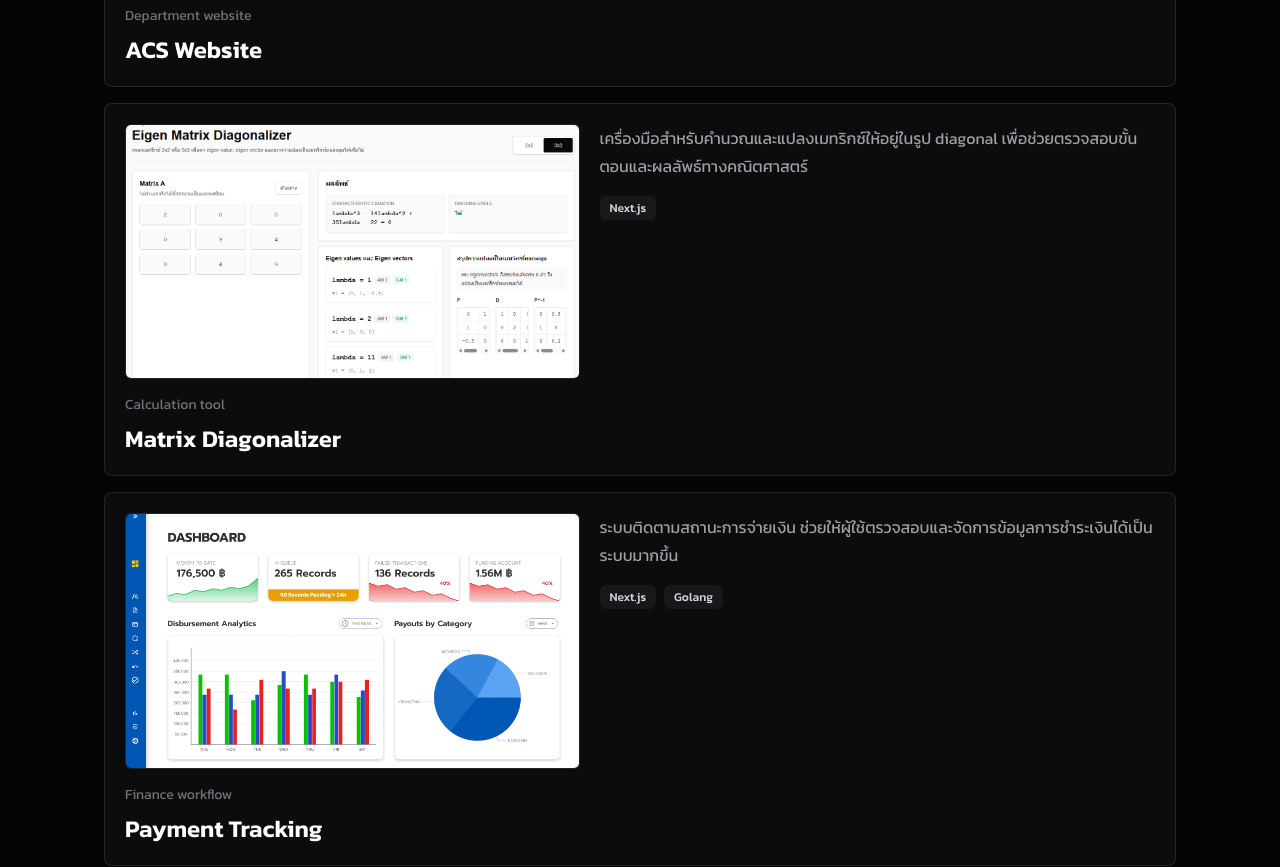
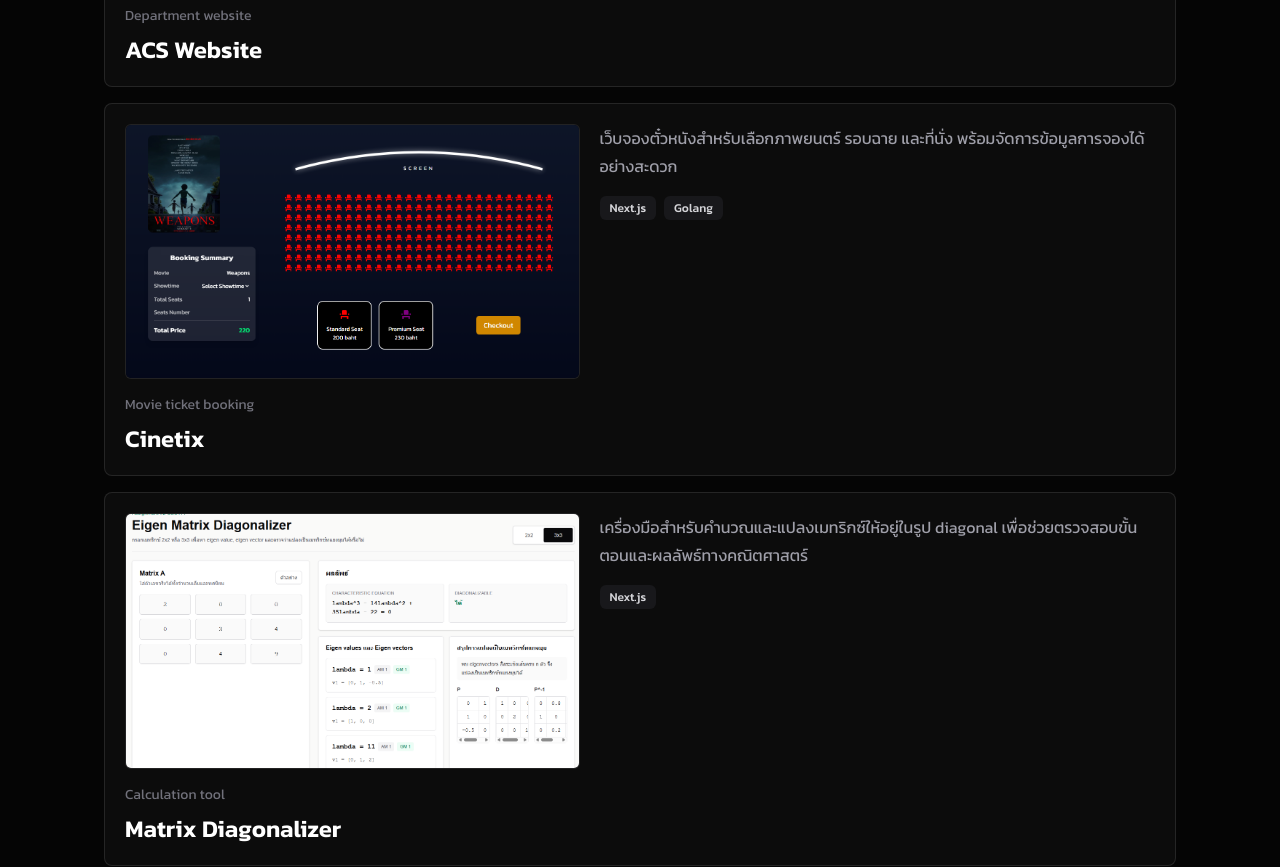
Before and after one commit to vixvify/portfolio-web, a Next.js app: page / in a window 1280 px wide. Shown: the part 1420-2287 px from the top of the page. Built offline with nearby package versions, Linux system fonts and the light colour scheme.

Commit message:
feat: add Cinetix project; include movie ticket booking details and image

```diff
--- a/data/portfolio.ts
+++ b/data/portfolio.ts
@@ -33,6 +33,14 @@ export const projects = [
     description:
       "เว็บไซต์ของสาขาวิทยาการคอมพิวเตอร์ประยุกต์ KMUTT สำหรับสื่อสารข้อมูลของหลักสูตรและกิจกรรมต่างๆ",
     stack: ["Next.js", "Elysia"],
+  },
+  {
+    name: "Cinetix",
+    type: "Movie ticket booking",
+    image: "/ct.png",
+    description:
+      "เว็บจองตั๋วหนังสำหรับเลือกภาพยนตร์ รอบฉาย และที่นั่ง พร้อมจัดการข้อมูลการจองได้อย่างสะดวก",
+    stack: ["Next.js", "Golang"],
   },
   {
     name: "Matrix Diagonalizer",
```
Also changed, not shown: public/ct.png (added), 1 other file (tests, documents, lock files or other folders).
